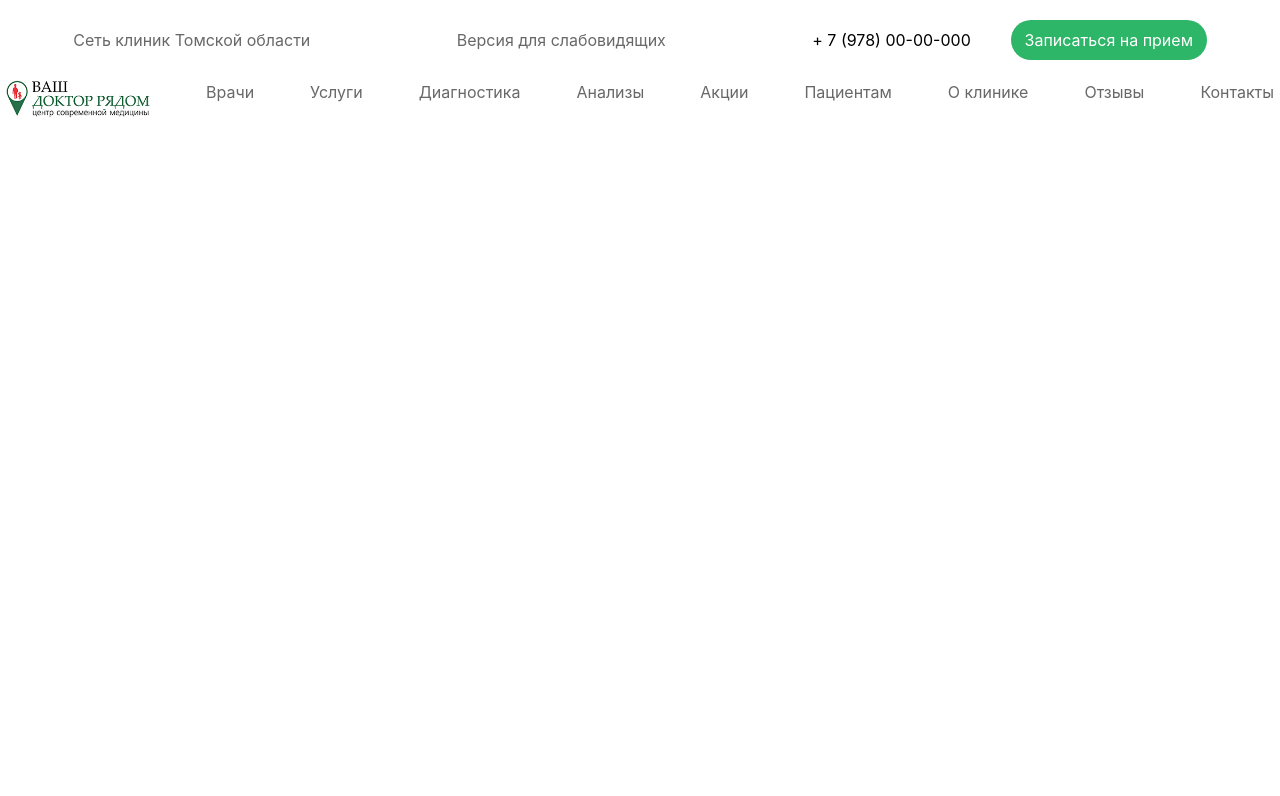
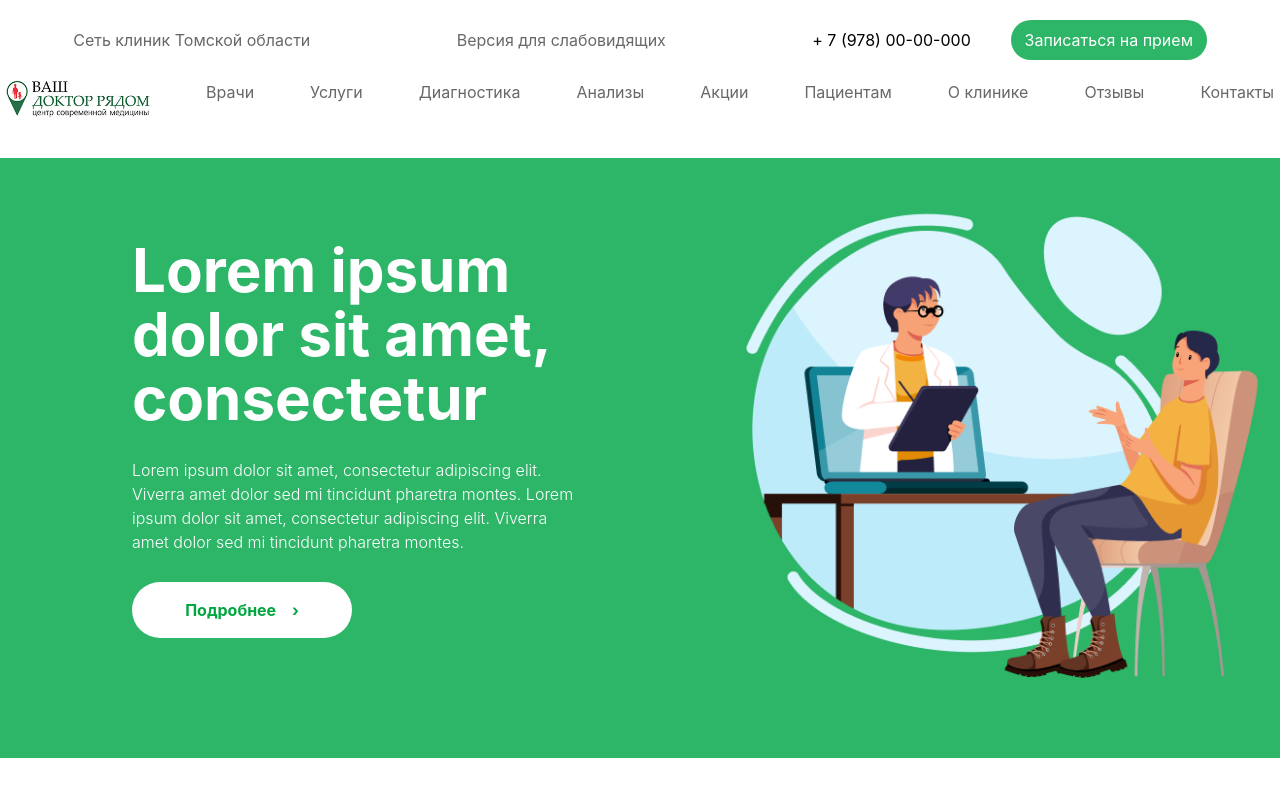
Before and after one commit to idilnozairgasheva06-svg/Practice-project, a website: page src/index.html in a window 1280 px wide. Drawn offline with Linux system fonts and the light colour scheme.

Commit message:
hero section

```diff
--- a/src/index.html
+++ b/src/index.html
@@ -29,5 +29,19 @@
             <p>Контакты</p>
         </nav>
     </header>
+    <main >
+        <section class="h-[600px] bg-[#2db568] mt-10 flex gap-24">
+            <div class="flex flex-col w-[504px] h-[400px] ml-33 mb-30 justify-center mt-20 gap-7 ">
+                <h1 class="text-[60px] text-[white] font-bold leading-16">Lorem ipsum <br>dolor sit amet, <br>consectetur</h1>
+                <p class="text-[white] font-light">Lorem ipsum dolor sit amet, consectetur adipiscing elit.<br>
+                Viverra amet dolor sed mi tincidunt pharetra montes.
+                Lorem <br> ipsum dolor sit amet, consectetur adipiscing elit.
+                Viverra <br> amet dolor sed mi tincidunt pharetra montes.</p>
+                <button class="w-[220px] h-[60px] bg-white rounded-4xl text-green-600 font-bold">Подробнее <span class="ml-3">›</span></button>
+                </div>
+                <div>
+                    <img src="/images/TDV_M63_010 1.png">
+                </div>
+        </section>
 </body>
 </html>
```
